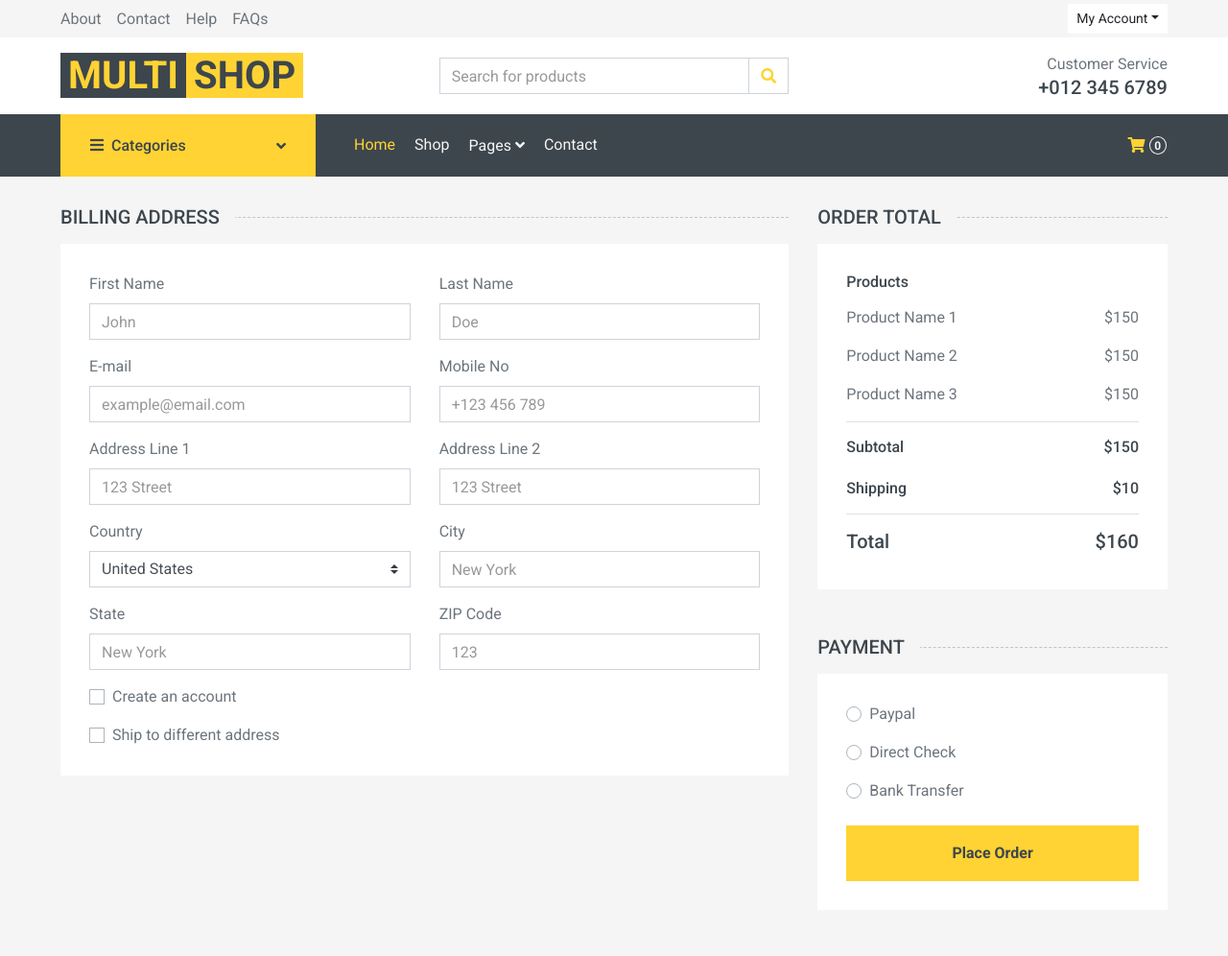
After one commit to El3aQeeD/online-shop-website-template, a PHP site: page /checkout.php in a window 1280 px wide. The commit adds this page. Shown: the whole page at 96% size. Run offline with PHP 8.4, Linux system fonts and the light colour scheme; some libraries are stand-ins or nearby versions.

Commit message:
modified:   addtocart.php 	new file:   checkout.php 	modified:   header.php 	modified:   productdetail.php 	modified:   shop.html 	new file:   updateqty.php

```diff
--- /dev/null
+++ b/checkout.php
@@ -0,0 +1,186 @@
+<?php
+include_once 'db.php';
+include_once 'header.php';
+?>
+<!-- Checkout Start -->
+<div class="container-fluid">
+        <div class="row px-xl-5">
+            <div class="col-lg-8">
+                <h5 class="section-title position-relative text-uppercase mb-3"><span class="bg-secondary pr-3">Billing Address</span></h5>
+                <div class="bg-light p-30 mb-5">
+                    <div class="row">
+                        <div class="col-md-6 form-group">
+                            <label>First Name</label>
+                            <input class="form-control" type="text" placeholder="John">
+                        </div>
+                        <div class="col-md-6 form-group">
+                            <label>Last Name</label>
+                            <input class="form-control" type="text" placeholder="Doe">
+                        </div>
+                        <div class="col-md-6 form-group">
+                            <label>E-mail</label>
+                            <input class="form-control" type="text" placeholder="example@email.com">
+                        </div>
+                        <div class="col-md-6 form-group">
+                            <label>Mobile No</label>
+                            <input class="form-control" type="text" placeholder="+123 456 789">
+                        </div>
+                        <div class="col-md-6 form-group">
+                            <label>Address Line 1</label>
+                            <input class="form-control" type="text" placeholder="123 Street">
+                        </div>
+                        <div class="col-md-6 form-group">
+                            <label>Address Line 2</label>
+                            <input class="form-control" type="text" placeholder="123 Street">
+                        </div>
+                        <div class="col-md-6 form-group">
+                            <label>Country</label>
+                            <select class="custom-select">
+                                <option selected>United States</option>
+                                <option>Afghanistan</option>
+                                <option>Albania</option>
+                                <option>Algeria</option>
+                            </select>
+                        </div>
+                        <div class="col-md-6 form-group">
+                            <label>City</label>
+                            <input class="form-control" type="text" placeholder="New York">
+                        </div>
+                        <div class="col-md-6 form-group">
+                            <label>State</label>
+                            <input class="form-control" type="text" placeholder="New York">
+                        </div>
+                        <div class="col-md-6 form-group">
+                            <label>ZIP Code</label>
+                            <input class="form-control" type="text" placeholder="123">
+                        </div>
+                        <div class="col-md-12 form-group">
+                            <div class="custom-control custom-checkbox">
+                                <input type="checkbox" class="custom-control-input" id="newaccount">
+                                <label class="custom-control-label" for="newaccount">Create an account</label>
+                            </div>
+                        </div>
+                        <div class="col-md-12">
+                            <div class="custom-control custom-checkbox">
+                                <input type="checkbox" class="custom-control-input" id="shipto">
+                                <label class="custom-control-label" for="shipto"  data-toggle="collapse" data-target="#shipping-address">Ship to different address</label>
+                            </div>
+                        </div>
+                    </div>
+                </div>
+                <div class="collapse mb-5" id="shipping-address">
+                    <h5 class="section-title position-relative text-uppercase mb-3"><span class="bg-secondary pr-3">Shipping Address</span></h5>
+                    <div class="bg-light p-30">
+                        <div class="row">
+                            <div class="col-md-6 form-group">
+                                <label>First Name</label>
+                                <input class="form-control" type="text" placeholder="John">
+                            </div>
+                            <div class="col-md-6 form-group">
+                                <label>Last Name</label>
+                                <input class="form-control" type="text" placeholder="Doe">
+                            </div>
+                            <div class="col-md-6 form-group">
+                                <label>E-mail</label>
+                                <input class="form-control" type="text" placeholder="example@email.com">
+                            </div>
+                            <div class="col-md-6 form-group">
+                                <label>Mobile No</label>
+                                <input class="form-control" type="text" placeholder="+123 456 789">
+                            </div>
+                            <div class="col-md-6 form-group">
+                                <label>Address Line 1</label>
+                                <input class="form-control" type="text" placeholder="123 Street">
+                            </div>
+                            <div class="col-md-6 form-group">
+                                <label>Address Line 2</label>
+                                <input class="form-control" type="text" placeholder="123 Street">
+                            </div>
+                            <div class="col-md-6 form-group">
+                                <label>Country</label>
+                                <select class="custom-select">
+                                    <option selected>United States</option>
+                                    <option>Afghanistan</option>
+                                    <option>Albania</option>
+                                    <option>Algeria</option>
+                                </select>
+                            </div>
+                            <div class="col-md-6 form-group">
+                                <label>City</label>
+                                <input class="form-control" type="text" placeholder="New York">
+                            </div>
+                            <div class="col-md-6 form-group">
+                                <label>State</label>
+                                <input class="form-control" type="text" placeholder="New York">
+                            </div>
+                            <div class="col-md-6 form-group">
+                                <label>ZIP Code</label>
+                                <input class="form-control" type="text" placeholder="123">
+                            </div>
+                        </div>
+                    </div>
+                </div>
+            </div>
+            <div class="col-lg-4">
+                <h5 class="section-title position-relative text-uppercase mb-3"><span class="bg-secondary pr-3">Order Total</span></h5>
+                <div class="bg-light p-30 mb-5">
+                    <div class="border-bottom">
+                        <h6 class="mb-3">Products</h6>
+                        <div class="d-flex justify-content-between">
+                            <p>Product Name 1</p>
+                            <p>$150</p>
+                        </div>
+                        <div class="d-flex justify-content-between">
+                            <p>Product Name 2</p>
+                            <p>$150</p>
+                        </div>
+                        <div class="d-flex justify-content-between">
+                            <p>Product Name 3</p>
+                            <p>$150</p>
+                        </div>
+                    </div>
+                    <div class="border-bottom pt-3 pb-2">
+                        <div class="d-flex justify-content-between mb-3">
+                            <h6>Subtotal</h6>
+                            <h6>$150</h6>
+                        </div>
+                        <div class="d-flex justify-content-between">
+                            <h6 class="font-weight-medium">Shipping</h6>
+                            <h6 class="font-weight-medium">$10</h6>
+                        </div>
+                    </div>
+                    <div class="pt-2">
+                        <div class="d-flex justify-content-between mt-2">
+                            <h5>Total</h5>
+                            <h5>$160</h5>
+                        </div>
+                    </div>
+                </div>
+                <div class="mb-5">
+                    <h5 class="section-title position-relative text-uppercase mb-3"><span class="bg-secondary pr-3">Payment</span></h5>
+                    <div class="bg-light p-30">
+                        <div class="form-group">
+                            <div class="custom-control custom-radio">
+                                <input type="radio" class="custom-control-input" name="payment" id="paypal">
+                                <label class="custom-control-label" for="paypal">Paypal</label>
+                            </div>
+                        </div>
+                        <div class="form-group">
+                            <div class="custom-control custom-radio">
+                                <input type="radio" class="custom-control-input" name="payment" id="directcheck">
+                                <label class="custom-control-label" for="directcheck">Direct Check</label>
+                            </div>
+                        </div>
+                        <div class="form-group mb-4">
+                            <div class="custom-control custom-radio">
+                                <input type="radio" class="custom-control-input" name="payment" id="banktransfer">
+                                <label class="custom-control-label" for="banktransfer">Bank Transfer</label>
+                            </div>
+                        </div>
+                        <button class="btn btn-block btn-primary font-weight-bold py-3">Place Order</button>
+                    </div>
+                </div>
+            </div>
+        </div>
+    </div>
+    <!-- Checkout End -->
--- a/header.php
+++ b/header.php
@@ -144,7 +144,7 @@ include_once 'db.php';
                             <div class="nav-item dropdown">
                                 <a href="#" class="nav-link dropdown-toggle" data-toggle="dropdown">Pages <i class="fa fa-angle-down mt-1"></i></a>
                                 <div class="dropdown-menu bg-primary rounded-0 border-0 m-0">
-                                    <a href="cart.html" class="dropdown-item">Shopping Cart</a>
+                                    <a href="addtocart.php" class="dropdown-item">Shopping Cart</a>
                                     <a href="checkout.html" class="dropdown-item">Checkout</a>
                                 </div>
                             </div>
--- a/productdetail.php
+++ b/productdetail.php
@@ -78,7 +78,7 @@ $UserId=$_SESSION["UserId"];
                                 <button type="button" onclick="increaseqty(<?php echo $_SESSION['qty']; ?>)" class="btn btn-primary btn-plus">
                                     <i class="fa fa-plus"></i>
                                 </button>
-                                <?php echo $_SESSION["qty"]; ?>
+
                             </div>
 
                         </div>
--- a/shop.html
+++ b/shop.html
@@ -145,13 +145,13 @@
                     </button>
                     <div class="collapse navbar-collapse justify-content-between" id="navbarCollapse">
                         <div class="navbar-nav mr-auto py-0">
-                            <a href="index.html" class="nav-item nav-link">Home</a>
+                            <a href="index.php" class="nav-item nav-link">Home</a>
                             <a href="shop.html" class="nav-item nav-link active">Shop</a>
-                            <a href="detail.html" class="nav-item nav-link">Shop Detail</a>
+                            <a href="productdetail.php" class="nav-item nav-link">Shop Detail</a>
                             <div class="nav-item dropdown">
                                 <a href="#" class="nav-link dropdown-toggle" data-toggle="dropdown">Pages <i class="fa fa-angle-down mt-1"></i></a>
                                 <div class="dropdown-menu bg-primary rounded-0 border-0 m-0">
-                                    <a href="cart.html" class="dropdown-item">Shopping Cart</a>
+                                    <a href="addtocart.php" class="dropdown-item">Shopping Cart</a>
                                     <a href="checkout.html" class="dropdown-item">Checkout</a>
                                 </div>
                             </div>
```
Also changed, not shown: addtocart.php (+33 -10 lines), updateqty.php (added, +21 -0 lines).
